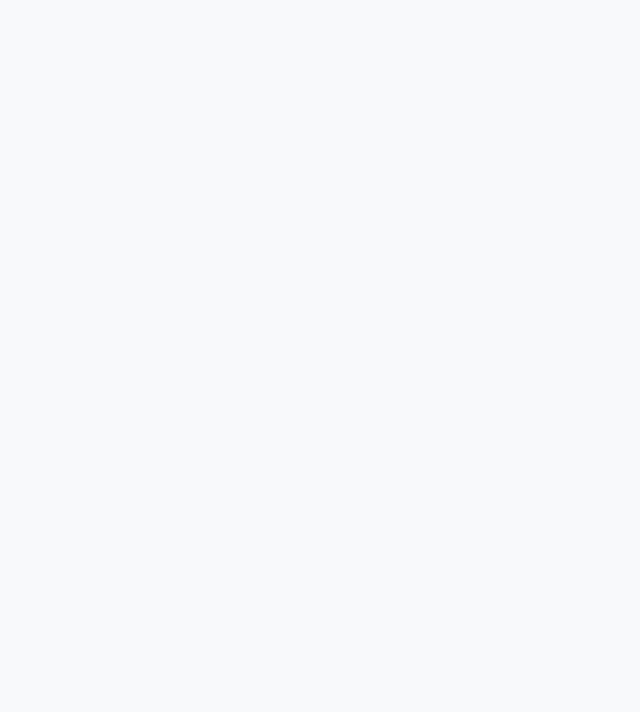
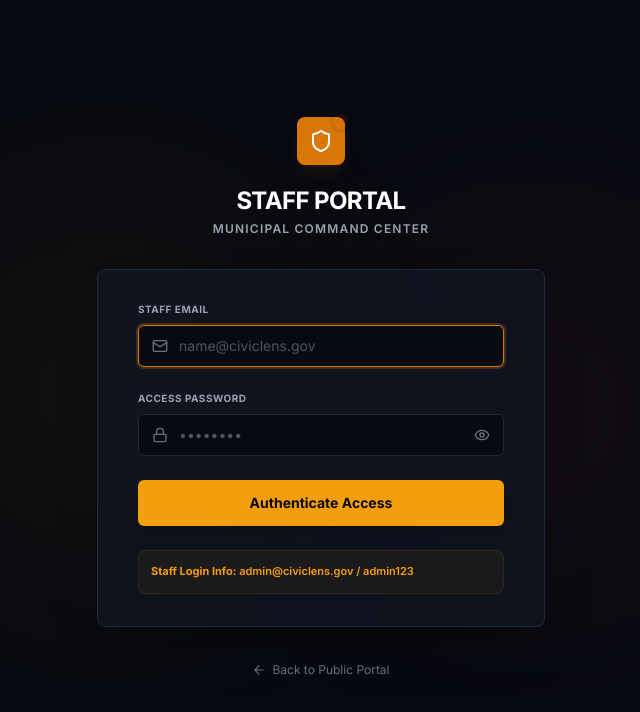
Before and after one commit to Tanish1808/Civic-Lens, a React (Vite) app in the folder civic_lens_frontend/: page /admin/login in a window 1280 px wide. Before the commit this address had no page. Shown: the top 712 px of the page, without its empty margins (319-959 px from the left). Built offline with nearby package versions, Linux system fonts and the light colour scheme.

Commit message:
feat: implement dedicated dark-theme Admin Login Form at /admin/login

```diff
--- /dev/null
+++ b/civic_lens_frontend/src/features/auth/pages/AdminLogin.jsx
@@ -0,0 +1,154 @@
+import React, { useState } from 'react';
+import { Link, useNavigate } from 'react-router-dom';
+import { Shield, Mail, Lock, Eye, EyeOff, Loader2, ArrowLeft, AlertCircle } from 'lucide-react';
+
+export default function AdminLogin() {
+  const navigate = useNavigate();
+  const [email, setEmail] = useState('');
+  const [password, setPassword] = useState('');
+  const [showPassword, setShowPassword] = useState(false);
+  const [isLoading, setIsLoading] = useState(false);
+  const [authError, setAuthError] = useState('');
+
+  const handleAdminLogin = (e) => {
+    e.preventDefault();
+    setIsLoading(true);
+    setAuthError('');
+
+    // Simulate municipal credential lookup (1.2s delay)
+    setTimeout(() => {
+      setIsLoading(false);
+      if (email === 'admin@civiclens.gov' && password === 'admin123') {
+        navigate('/admin/overview');
+      } else {
+        setAuthError('Invalid administrator credentials. Access Denied.');
+      }
+    }, 1200);
+  };
+
+  return (
+    <div className="min-h-screen flex flex-col justify-center items-center py-12 px-4 sm:px-6 lg:px-8 bg-[#070A11] text-white relative overflow-hidden select-none font-sans">
+
+      {/* Background neon glows */}
+      <div className="absolute top-1/4 left-1/3 -translate-x-1/2 w-96 h-96 bg-amber-500/5 rounded-full blur-[100px] pointer-events-none" />
+      <div className="absolute bottom-1/4 right-1/3 translate-x-1/2 w-96 h-96 bg-red-500/5 rounded-full blur-[100px] pointer-events-none" />
+
+      <div className="w-full max-w-md space-y-8 z-10 animate-fade-in">
+
+        {/* Brand Header */}
+        <div className="flex flex-col items-center">
+          <div className="relative flex items-center justify-center bg-amber-600 text-white w-12 h-12 rounded-card shadow-lg shadow-amber-600/10 mb-5">
+            <Shield className="w-6 h-6" />
+            <span className="absolute -top-0.5 -right-0.5 w-3 h-3 bg-red-500 rounded-full border-2 border-[#070A11] animate-ping" />
+          </div>
+          <h2 className="text-center text-2xl font-black tracking-tight text-white uppercase">
+            Staff Portal
+          </h2>
+          <p className="mt-1 text-center text-xs text-gray-400 uppercase tracking-widest font-semibold">
+            Municipal Command Center
+          </p>
+        </div>
+
+        {/* Dark Login Card */}
+        <div className="bg-[#111622]/80 backdrop-blur-lg py-8 px-6 sm:px-10 shadow-2xl rounded-card border border-gray-800 space-y-6">
+
+          {authError && (
+            <div className="flex items-start gap-2.5 p-3.5 bg-red-950/40 text-red-200 border border-red-900/60 rounded-card text-xs leading-relaxed animate-in fade-in duration-200">
+              <AlertCircle className="w-4.5 h-4.5 flex-shrink-0 text-red-400 mt-0.5" />
+              <p className="font-semibold">{authError}</p>
+            </div>
+          )}
+
+          <form className="space-y-6" onSubmit={handleAdminLogin}>
+
+            {/* Email Field */}
+            <div className="space-y-2">
+              <label htmlFor="email" className="block text-[10px] font-bold text-gray-400 uppercase tracking-wider">
+                Staff Email
+              </label>
+              <div className="relative mt-1">
+                <div className="absolute inset-y-0 left-0 pl-3.5 flex items-center pointer-events-none text-gray-500">
+                  <Mail className="w-4 h-4" />
+                </div>
+                <input
+                  id="email"
+                  type="email"
+                  required
+                  autoFocus
+                  placeholder="name@civiclens.gov"
+                  value={email}
+                  onChange={(e) => setEmail(e.target.value)}
+                  disabled={isLoading}
+                  className="block w-full pl-10 pr-3 py-2.5 border border-gray-800 rounded-button bg-[#070A11] text-sm focus:outline-none focus:ring-2 focus:ring-amber-500/20 focus:border-amber-600 transition-all duration-300 placeholder-gray-600"
+                />
+              </div>
+            </div>
+
+            {/* Password Field */}
+            <div className="space-y-2">
+              <label htmlFor="password" className="block text-[10px] font-bold text-gray-400 uppercase tracking-wider">
+                Access Password
+              </label>
+              <div className="relative mt-1">
+                <div className="absolute inset-y-0 left-0 pl-3.5 flex items-center pointer-events-none text-gray-500">
+                  <Lock className="w-4 h-4" />
+                </div>
+                <input
+                  id="password"
+                  type={showPassword ? 'text' : 'password'}
+                  required
+                  placeholder="••••••••"
+                  value={password}
+                  onChange={(e) => setPassword(e.target.value)}
+                  disabled={isLoading}
+                  className="block w-full pl-10 pr-10 py-2.5 border border-gray-800 rounded-button bg-[#070A11] text-sm focus:outline-none focus:ring-2 focus:ring-amber-500/20 focus:border-amber-600 transition-all duration-300 placeholder-gray-600"
+                />
+                <button
+                  type="button"
+                  onClick={() => setShowPassword(!showPassword)}
+                  disabled={isLoading}
+                  className="absolute inset-y-0 right-0 pr-3.5 flex items-center text-gray-500 hover:text-white transition-colors"
+                >
+                  {showPassword ? <EyeOff className="w-4 h-4" /> : <Eye className="w-4 h-4" />}
+                </button>
+              </div>
+            </div>
+
+            {/* Submit button */}
+            <button
+              type="submit"
+              disabled={isLoading}
+              className="w-full flex justify-center items-center py-3 px-4 border border-transparent rounded-button shadow-lg text-sm font-bold text-[#070A11] bg-amber-500 hover:bg-amber-600 active:scale-98 transition-all duration-300 disabled:bg-gray-800 disabled:text-gray-600"
+            >
+              {isLoading ? (
+                <>
+                  <Loader2 className="w-4 h-4 mr-2 animate-spin" />
+                  <span>Authorizing...</span>
+                </>
+              ) : (
+                <span>Authenticate Access</span>
+              )}
+            </button>
+
+          </form>
+
+          {/* Quick info notes for presentation preview */}
+          <div className="p-3 bg-amber-500/5 border border-amber-500/10 rounded-card text-[11px] text-amber-500 leading-relaxed font-semibold">
+            <span className="font-bold">Staff Login Info:</span> admin@civiclens.gov / admin123
+          </div>
+
+        </div>
+
+        {/* Back to Citizen Homepage link */}
+        <div className="text-center">
+          <Link to="/" className="inline-flex items-center gap-1.5 text-xs text-gray-500 hover:text-white transition-colors">
+            <ArrowLeft className="w-3.5 h-3.5" />
+            <span>Back to Public Portal</span>
+          </Link>
+        </div>
+
+      </div>
+
+    </div>
+  );
+}
--- a/civic_lens_frontend/src/routes/AppRoutes.jsx
+++ b/civic_lens_frontend/src/routes/AppRoutes.jsx
@@ -11,6 +11,7 @@ import TicketDetail from '../features/ticket/pages/TicketDetail';
 import MyReports from '../features/ticket/pages/MyReports';
 import Login from '../features/auth/pages/Login';
 import Signup from '../features/auth/pages/Signup';
+import AdminLogin from '../features/auth/pages/AdminLogin';
 
 // Admin Pages
 import AdminOverview from '../features/admin/pages/AdminOverview';
@@ -57,6 +58,9 @@ export default function AppRoutes() {
         <Route path="/signup" element={<Signup />} />
       </Route>
 
+      {/* Standalone Admin Login route */}
+      <Route path="/admin/login" element={<AdminLogin />} />
+
       {/* Admin routes */}
       <Route element={<AdminLayout />}>
         <Route path="/admin/overview" element={<AdminOverview />} />
```
